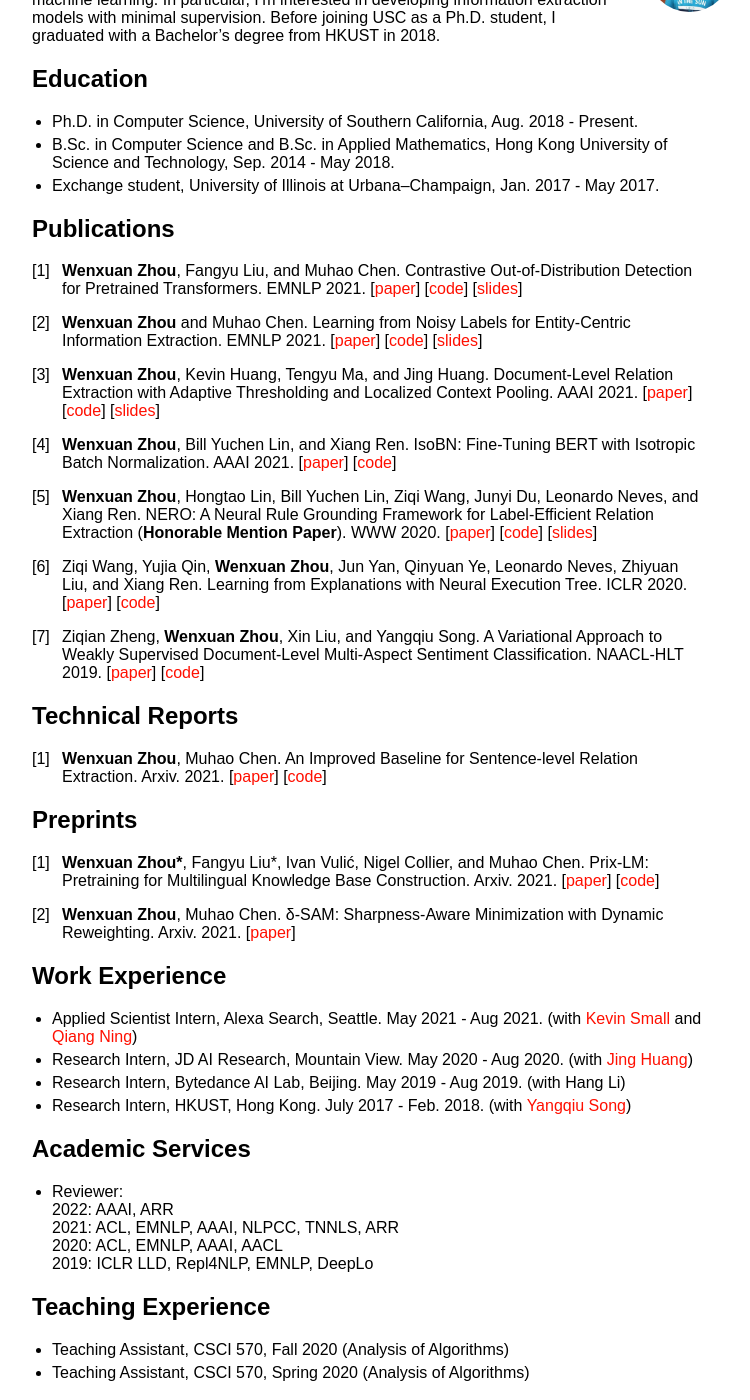
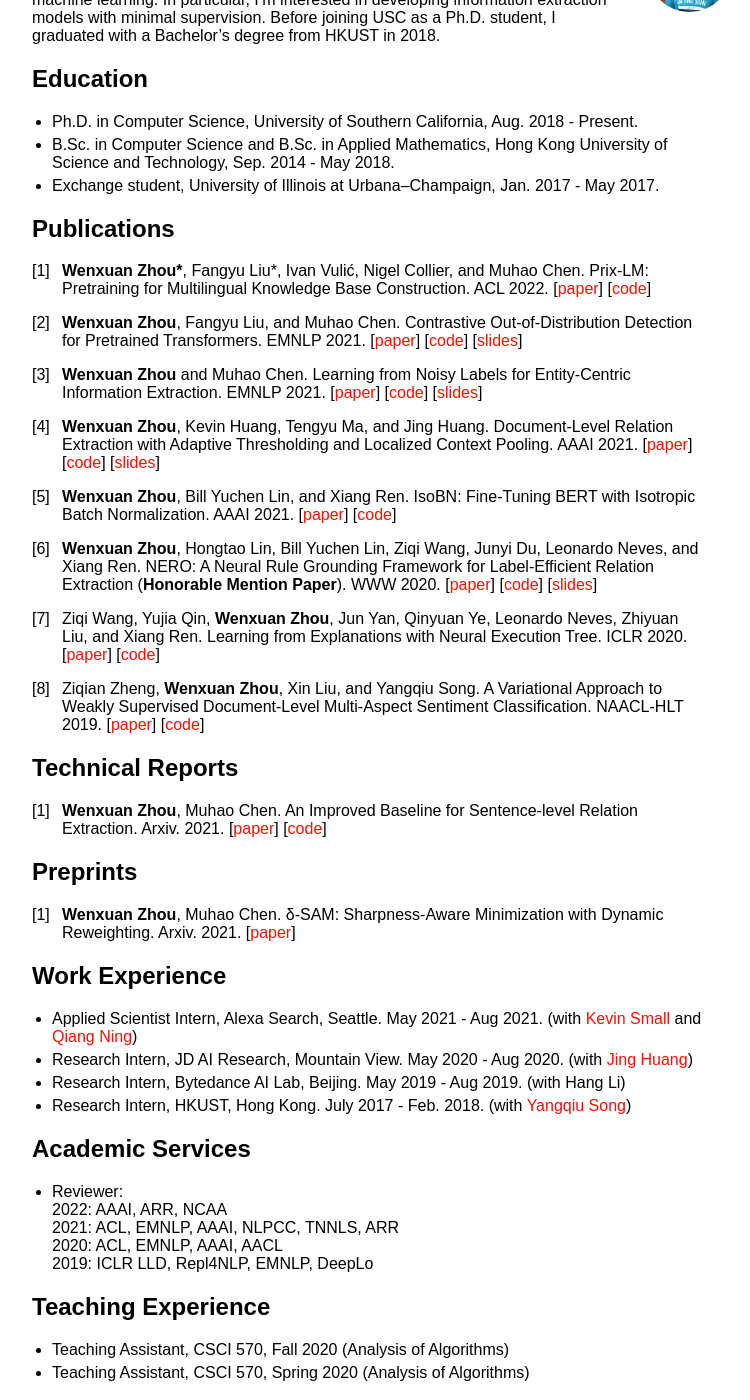
Before and after one commit to wzhouad/wzhouad.github.io, a Jekyll site: the page built from index.md, in a window 1280 px wide and 1400 px high, scrolled down 241 px. Shown: the whole window, without its empty margins (258-1008 px from the left). Built offline with Jekyll 4.4.1, drawn with Linux system fonts in a browser that asks for light colours; our own code applies the rules of GitHub Pages for plain Markdown files.

Commit message:
Update index.md

```diff
--- a/index.md
+++ b/index.md
@@ -15,29 +15,28 @@
 
 ## Publications
 
-1. **Wenxuan Zhou**, Fangyu Liu, and Muhao Chen. Contrastive Out-of-Distribution Detection for Pretrained Transformers. EMNLP 2021. \[[paper](https://aclanthology.org/2021.emnlp-main.84/)\] \[[code](https://github.com/wzhouad/Contra-OOD)\] \[[slides](slides/OOD_EMNLP21.pdf)\]
+1. **Wenxuan Zhou\***, Fangyu Liu\*, Ivan Vulić, Nigel Collier, and Muhao Chen. Prix-LM: Pretraining for Multilingual Knowledge Base Construction. ACL 2022. \[[paper](https://arxiv.org/abs/2110.08443)] \[[code](https://github.com/luka-group/prix-lm)\]
 
-2. **Wenxuan Zhou** and Muhao Chen. Learning from Noisy Labels for Entity-Centric Information Extraction. EMNLP 2021. \[[paper](https://aclanthology.org/2021.emnlp-main.437/)\] \[[code](https://github.com/wzhouad/NLL-IE)\] \[[slides](slides/NLL_EMNLP21.pdf)\]
+2. **Wenxuan Zhou**, Fangyu Liu, and Muhao Chen. Contrastive Out-of-Distribution Detection for Pretrained Transformers. EMNLP 2021. \[[paper](https://aclanthology.org/2021.emnlp-main.84/)\] \[[code](https://github.com/wzhouad/Contra-OOD)\] \[[slides](slides/OOD_EMNLP21.pdf)\]
 
-3. **Wenxuan Zhou**, Kevin Huang, Tengyu Ma, and Jing Huang. Document-Level Relation Extraction with Adaptive Thresholding and Localized Context Pooling. AAAI 2021. \[[paper](https://arxiv.org/abs/2010.11304)\] \[[code](https://github.com/wzhouad/ATLOP)\] \[[slides](slides/ATLOP_AAAI21.pdf)\]
+3. **Wenxuan Zhou** and Muhao Chen. Learning from Noisy Labels for Entity-Centric Information Extraction. EMNLP 2021. \[[paper](https://aclanthology.org/2021.emnlp-main.437/)\] \[[code](https://github.com/wzhouad/NLL-IE)\] \[[slides](slides/NLL_EMNLP21.pdf)\]
 
-4. **Wenxuan Zhou**, Bill Yuchen Lin, and Xiang Ren. IsoBN: Fine-Tuning BERT with Isotropic Batch Normalization. AAAI 2021. \[[paper](https://arxiv.org/abs/2005.02178)\] \[[code](https://github.com/INK-USC/IsoBN)\]
+4. **Wenxuan Zhou**, Kevin Huang, Tengyu Ma, and Jing Huang. Document-Level Relation Extraction with Adaptive Thresholding and Localized Context Pooling. AAAI 2021. \[[paper](https://arxiv.org/abs/2010.11304)\] \[[code](https://github.com/wzhouad/ATLOP)\] \[[slides](slides/ATLOP_AAAI21.pdf)\]
 
-5. **Wenxuan Zhou**, Hongtao Lin, Bill Yuchen Lin, Ziqi Wang, Junyi Du, Leonardo Neves, and Xiang Ren. NERO: A Neural Rule Grounding Framework for Label-Efficient Relation Extraction (**Honorable Mention Paper**). WWW 2020. \[[paper](https://arxiv.org/abs/1909.02177)\] \[[code](https://github.com/INK-USC/NERO)\] \[[slides](slides/NERO_WWW20.pdf)\]
+5. **Wenxuan Zhou**, Bill Yuchen Lin, and Xiang Ren. IsoBN: Fine-Tuning BERT with Isotropic Batch Normalization. AAAI 2021. \[[paper](https://arxiv.org/abs/2005.02178)\] \[[code](https://github.com/INK-USC/IsoBN)\]
 
+6. **Wenxuan Zhou**, Hongtao Lin, Bill Yuchen Lin, Ziqi Wang, Junyi Du, Leonardo Neves, and Xiang Ren. NERO: A Neural Rule Grounding Framework for Label-Efficient Relation Extraction (**Honorable Mention Paper**). WWW 2020. \[[paper](https://arxiv.org/abs/1909.02177)\] \[[code](https://github.com/INK-USC/NERO)\] \[[slides](slides/NERO_WWW20.pdf)\]
 
-6. Ziqi Wang, Yujia Qin, **Wenxuan Zhou**, Jun Yan, Qinyuan Ye, Leonardo Neves, Zhiyuan Liu, and Xiang Ren. Learning from Explanations with Neural Execution Tree. ICLR 2020. \[[paper](https://arxiv.org/abs/1911.01352)\] \[[code](https://github.com/INK-USC/NExT)\]
+7. Ziqi Wang, Yujia Qin, **Wenxuan Zhou**, Jun Yan, Qinyuan Ye, Leonardo Neves, Zhiyuan Liu, and Xiang Ren. Learning from Explanations with Neural Execution Tree. ICLR 2020. \[[paper](https://arxiv.org/abs/1911.01352)\] \[[code](https://github.com/INK-USC/NExT)\]
 
-
-7. Ziqian Zheng, **Wenxuan Zhou**, Xin Liu, and Yangqiu Song. A Variational Approach to Weakly Supervised Document-Level Multi-Aspect Sentiment Classification. NAACL-HLT 2019. \[[paper](https://aclanthology.org/N19-1036/)\] \[[code](https://github.com/HKUST-KnowComp/VWS-DMSC)\]
+8. Ziqian Zheng, **Wenxuan Zhou**, Xin Liu, and Yangqiu Song. A Variational Approach to Weakly Supervised Document-Level Multi-Aspect Sentiment Classification. NAACL-HLT 2019. \[[paper](https://aclanthology.org/N19-1036/)\] \[[code](https://github.com/HKUST-KnowComp/VWS-DMSC)\]
 
 ## Technical Reports
 1. **Wenxuan Zhou**, Muhao Chen. An Improved Baseline for Sentence-level Relation Extraction. Arxiv. 2021. \[[paper](https://arxiv.org/abs/2102.01373)\] \[[code](https://github.com/wzhouad/RE_improved_baseline)\]
 
 ## Preprints
-1. **Wenxuan Zhou\***, Fangyu Liu\*, Ivan Vulić, Nigel Collier, and Muhao Chen. Prix-LM: Pretraining for Multilingual Knowledge Base Construction. Arxiv. 2021. \[[paper](https://arxiv.org/abs/2110.08443)] \[[code](https://github.com/luka-group/prix-lm)\]
 
-2. **Wenxuan Zhou**, Muhao Chen. δ-SAM: Sharpness-Aware Minimization with Dynamic Reweighting. Arxiv. 2021. \[[paper](https://arxiv.org/abs/2112.08772)]
+1. **Wenxuan Zhou**, Muhao Chen. δ-SAM: Sharpness-Aware Minimization with Dynamic Reweighting. Arxiv. 2021. \[[paper](https://arxiv.org/abs/2112.08772)]
 
 ## Work Experience
 * Applied Scientist Intern, Alexa Search, Seattle. May 2021 - Aug 2021. (with [Kevin Small](http://www.kevinsmall.org/) and [Qiang Ning](https://www.qiangning.info/))
@@ -47,7 +46,7 @@
 
 ## Academic Services
 * Reviewer:<br>
-2022: AAAI, ARR<br>
+2022: AAAI, ARR, NCAA<br>
 2021: ACL, EMNLP, AAAI, NLPCC, TNNLS, ARR<br>
 2020: ACL, EMNLP, AAAI, AACL<br>
 2019: ICLR LLD, Repl4NLP, EMNLP, DeepLo<br>
```
